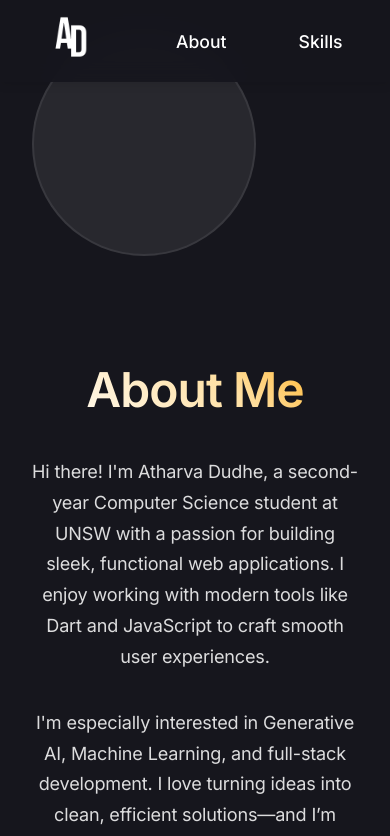
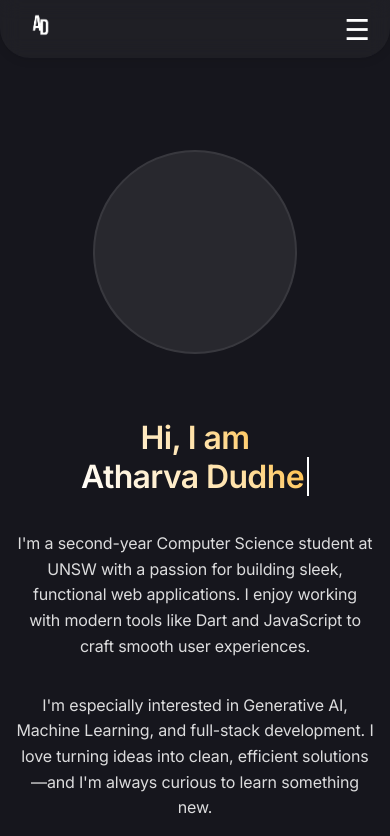
Before and after one commit to ADudhe01/personal-portfolio, a React (Vite) app: page / in a window 390 px wide. Shown: the top 836 px of the page. Built offline with nearby package versions, Linux system fonts and the light colour scheme.

Commit message:
Made website responsive

```diff
--- a/package.json
+++ b/package.json
@@ -11,6 +11,7 @@
   },
   "dependencies": {
     "emailjs-com": "^3.2.0",
+    "lucide-react": "^0.513.0",
     "react": "^19.1.0",
     "react-dom": "^19.1.0",
     "react-icons": "^5.5.0",
--- a/src/components/AboutMe.jsx
+++ b/src/components/AboutMe.jsx
@@ -1,7 +1,50 @@
 import styles from "./AboutMe.module.css";
 import { Link } from "react-router-dom";
+import { useState, useEffect } from "react";
 
 export default function AboutMe() {
+  const [typedName, setTypedName] = useState("");
+  const [index, setIndex] = useState(0);
+  const [isDeleting, setIsDeleting] = useState(false);
+  const fullName = "Atharva Dudhe";
+  const typingSpeed = 150; // milliseconds per character
+  const deletingSpeed = 100; // milliseconds per character
+  const pauseBeforeDeleting = 1000; // milliseconds
+  const pauseBeforeTyping = 500; // milliseconds
+
+  useEffect(() => {
+    const handleTyping = () => {
+      if (!isDeleting) {
+        // Typing
+        if (index < fullName.length) {
+          setTypedName(fullName.substring(0, index + 1));
+          setIndex(prevIndex => prevIndex + 1);
+        } else {
+          // Done typing, start deleting after a pause
+          setIsDeleting(true);
+          // No need to setIndex here, deletion starts from full length
+        }
+      } else {
+        // Deleting
+        if (index > 0) {
+          setTypedName(fullName.substring(0, index - 1));
+          setIndex(prevIndex => prevIndex - 1);
+        } else {
+          // Done deleting, start typing after a pause
+          setIsDeleting(false);
+          // setIndex(0); // Already 0
+        }
+      }
+    };
+
+    const timeout = setTimeout(
+      handleTyping,
+      isDeleting ? (index === 0 ? pauseBeforeTyping : deletingSpeed) : (index === fullName.length ? pauseBeforeDeleting : typingSpeed)
+    );
+
+    return () => clearTimeout(timeout);
+  }, [typedName, isDeleting]); // Dependencies: rerun effect when typedName or isDeleting changes
+
   return (
     <section className={styles.aboutSection}>
       <div className={styles.profileContainer}>
@@ -9,17 +52,20 @@ export default function AboutMe() {
       </div>
 
       <div className={styles.contentContainer}>
-        <h1 className={styles.title}>About Me</h1>
+        <h1 className={styles.title}>
+          Hi, I am <br />
+          {typedName}<span className={styles.cursor}>|</span>
+        </h1>
         <p className={styles.description}>
-          Hi there! I'm Atharva Dudhe, a second-year Computer Science student at
-          UNSW with a passion for building sleek, functional web applications. I
-          enjoy working with modern tools like Dart and JavaScript to craft
-          smooth user experiences.
+          I'm a second-year Computer Science student at UNSW with a passion for
+          building sleek, functional web applications. I enjoy working with
+          modern tools like Dart and JavaScript to craft smooth user
+          experiences.
         </p>
         <p className={styles.description}>
           I'm especially interested in Generative AI, Machine Learning, and
           full-stack development. I love turning ideas into clean, efficient
-          solutions—and I’m always curious to learn something new.
+          solutions—and I'm always curious to learn something new.
         </p>
 
         <div className={styles.buttonContainer}>
--- a/src/components/AboutMe.module.css
+++ b/src/components/AboutMe.module.css
@@ -3,7 +3,7 @@
   align-items: flex-start;
   justify-content: center;
   gap: 7rem;
-  padding: 170px 6rem 2rem 6rem;
+  padding: 200px 6rem 2rem 6rem;
   min-height: calc(100vh - 80px);
 
   color: white;
@@ -53,6 +53,20 @@
   letter-spacing: -0.02em;
 }
 
+.cursor {
+  display: inline-block;
+  width: 2px;
+  margin-left: 3px;
+  background-color: white; /* Or the desired cursor color */
+  animation: blink 0.7s infinite step-start;
+}
+
+@keyframes blink {
+  50% {
+    opacity: 0;
+  }
+}
+
 .description {
   font-family: "Inter", sans-serif;
   font-size: 1.13rem;
@@ -98,12 +112,28 @@
   transform: translateX(4px);
 }
 
+@media (max-width: 1200px) {
+  .aboutSection {
+    gap: 4rem;
+    padding: 200px 4rem 2rem 4rem;
+  }
+
+  .profileImage {
+    width: 350px;
+    height: 350px;
+  }
+
+  .contentContainer {
+    max-width: 500px;
+  }
+}
+
 @media (max-width: 1024px) {
   .aboutSection {
     flex-direction: column;
-    padding: 2rem;
-    text-align: center;
-    gap: 2rem;
+    align-items: center;
+    padding: 180px 2rem 2rem 2rem;
+    gap: 3rem;
   }
 
   .profileContainer {
@@ -112,13 +142,64 @@
   }
 
   .profileImage {
-    width: 220px;
-    height: 220px;
+    width: 280px;
+    height: 280px;
   }
 
   .contentContainer {
     max-width: 100%;
     height: auto;
-    margin-top: 1.5rem;
+    text-align: center;
+    align-items: center;
+  }
+
+  .title {
+    font-size: 2.8rem;
   }
 }
+
+@media (max-width: 768px) {
+  .aboutSection {
+    padding: 160px 1.5rem 2rem 1.5rem;
+    gap: 2.5rem;
+  }
+
+  .profileImage {
+    width: 240px;
+    height: 240px;
+  }
+
+  .title {
+    font-size: 2.4rem;
+  }
+
+  .description {
+    font-size: 1.05rem;
+  }
+}
+
+@media (max-width: 480px) {
+  .aboutSection {
+    padding: 150px 1rem 2rem 1rem;
+    gap: 2rem;
+  }
+
+  .profileImage {
+    width: 200px;
+    height: 200px;
+  }
+
+  .title {
+    font-size: 2rem;
+  }
+
+  .description {
+    font-size: 1rem;
+    line-height: 1.6;
+  }
+
+  .resumeButton {
+    padding: 0.8rem 1.5rem;
+    font-size: 0.95rem;
+  }
+}
--- a/src/components/Education.module.css
+++ b/src/components/Education.module.css
@@ -1,5 +1,5 @@
 .educationSection {
-  padding: 40px 6rem 6rem 6rem;
+  padding: 40px 6rem 3rem 6rem;
   background-color: #16161d;
   color: white;
   display: flex;
@@ -135,7 +135,7 @@
 
 @media (max-width: 900px) {
   .educationSection {
-    padding: 40px 1rem 6rem 1rem;
+    padding: 40px 1rem 3rem 1rem;
   }
   .timelineContainer {
     max-width: 100%;
--- a/src/components/Navbar.jsx
+++ b/src/components/Navbar.jsx
@@ -1,7 +1,12 @@
 import styles from "./Navbar.module.css";
 import myLogo from "../assets/myLogo-transparent.png";
+import { useState } from "react";
 
 export default function NavBar() {
+  const [menuOpen, setMenuOpen] = useState(false);
+
+  const toggleMenu = () => setMenuOpen(!menuOpen);
+
   return (
     <div>
       <nav className={styles.navbar}>
@@ -10,21 +15,34 @@ export default function NavBar() {
             <img src={myLogo} alt="Logo" className={styles.myLogoIcon} />
           </a>
         </div>
-        <div className={styles.navLinks}>
-          <a href="#about">About</a>
-          <a href="#skills">Skills</a>
-          <a href="#projects">Projects</a>
-          <a href="#education">Education</a>
-          <a href="#contact">Contact</a>
+
+        {/* Hamburger Menu Icon */}
+        <div className={styles.menuIcon} onClick={toggleMenu}>
+          &#9776; {/* Unicode for hamburger icon */}
         </div>
+
+        <div
+          className={`${styles.navLinks} ${menuOpen ? styles.showMenu : ""}`}
+        >
+          {/* Mobile Logo */}
+          <div className={styles.mobileLogo}>
+            <img src={myLogo} alt="Logo" className={styles.mobileLogoIcon} />
+          </div>
+          <a href="#about" onClick={toggleMenu}>About</a>
+          <a href="#skills" onClick={toggleMenu}>Skills</a>
+          <a href="#projects" onClick={toggleMenu}>Projects</a>
+          <a href="#education" onClick={toggleMenu}>Education</a>
+          <a href="#contact" onClick={toggleMenu}>Contact</a>
           <div className={styles.navBtn}>
             <a
               href="https://github.com/ADudhe01"
               target="_blank"
               rel="noopener noreferrer"
+              onClick={toggleMenu}
             >
               Github Profile
             </a>
+          </div>
         </div>
       </nav>
     </div>
--- a/src/components/Navbar.module.css
+++ b/src/components/Navbar.module.css
@@ -1,4 +1,6 @@
 .navbar {
+  background-color: rgba(255, 255, 255, 0.04); /* light background color */
+  height: 38px;
   position: fixed;
   top: 0;
   left: 0;
@@ -8,13 +10,15 @@
   justify-content: space-between;
   align-items: center;
   padding: 1rem 2rem;
-  background-color: rgba(22, 22, 29, 0.9);
+  /* background-color: rgba(22, 22, 29, 0.9); */
   color: white;
   padding: 20px 40px;
-  font-family: 'Inter', 'Outfit', -apple-system, BlinkMacSystemFont, sans-serif;
+  font-family: "Inter", "Outfit", -apple-system, BlinkMacSystemFont, sans-serif;
   box-shadow: 0 2px 10px rgba(0, 0, 0, 0.1);
   backdrop-filter: blur(10px);
   -webkit-backdrop-filter: blur(10px);
+  border-bottom-left-radius: 30px;
+  border-bottom-right-radius: 30px;
 }
 
 .myLogoIcon {
@@ -52,7 +56,7 @@
 }
 
 .navLinks a::after {
-  content: '';
+  content: "";
   position: absolute;
   width: 0;
   height: 2px;
@@ -69,6 +73,12 @@
 
 .navLinks a:hover::after {
   width: 80%;
+}
+
+.navBtn {
+  /* Default style for desktop/larger screens */
+  display: flex; /* Or 'block', depending on desired layout */
+  align-items: center;
 }
 
 .navBtn a {
@@ -90,3 +100,142 @@
   transform: translateY(-2px);
   box-shadow: 0 5px 15px rgba(255, 165, 0, 0.3);
 }
+
+.menuIcon {
+  display: none;
+}
+
+/* Mobile Logo Styles */
+.mobileLogo {
+  display: none;
+}
+
+.mobileLogoIcon {
+  height: 150px;
+  width: auto;
+  margin-bottom: 2rem;
+  transition: transform 0.3s ease;
+}
+
+.mobileLogoIcon:hover {
+  transform: scale(1.05);
+}
+
+@media (max-width: 1200px) {
+  .navbar {
+    padding: 20px 30px;
+  }
+
+  .navLinks {
+    margin-left: 100px;
+    gap: 2rem;
+  }
+
+  .myLogoIcon {
+    height: 90px;
+  }
+}
+
+@media (max-width: 1024px) {
+  .navLinks {
+    margin-left: 80px;
+    gap: 1.5rem;
+  }
+
+  .navLinks a {
+    font-size: 1rem;
+  }
+
+  .myLogoIcon {
+    height: 80px;
+  }
+}
+
+@media (max-width: 768px) {
+  .navbar {
+    padding: 15px 20px;
+  }
+
+  .navLinks {
+    position: fixed;
+    top: 0;
+    left: 0;
+    right: 0;
+    bottom: 0;
+    background-color: rgba(22, 22, 29, 0.98);
+    flex-direction: column;
+    align-items: center;
+    justify-content: center;
+    gap: 2rem;
+    padding: 2rem 0;
+    display: flex; /* Keep display flex for layout when visible */
+    margin-left: 0;
+    height: 100vh;
+    transform: translateX(100%); /* Start off-screen to the right */
+    opacity: 0; /* Start hidden */
+    visibility: hidden; /* Start not visible */
+    transition: transform 0.3s ease-in-out, opacity 0.3s ease-in-out, visibility 0.3s ease-in-out;
+  }
+
+  .showMenu {
+    display: flex !important; /* Show when toggled */
+    transform: translateX(0); /* Slide into view */
+    opacity: 1; /* Become visible */
+    visibility: visible; /* Make visible */
+  }
+
+  .menuIcon {
+    display: block;
+    font-size: 2rem;
+    color: white;
+    cursor: pointer;
+    z-index: 1100;
+    padding: 5px;
+  }
+
+  .navBtn {
+    /* Style when inside the mobile menu */
+    display: block; /* Ensure it's displayed in the flex column */
+    margin-top: 1rem; /* Add some spacing */
+  }
+
+  .myLogoIcon {
+    position: static;
+    transform: none;
+    height: 60px;
+  }
+
+  .navLinks a {
+    font-size: 1.2rem;
+    padding: 12px 24px;
+  }
+
+  /* Show mobile logo in menu */
+  .mobileLogo {
+    display: block;
+    margin-bottom: 1rem;
+  }
+}
+
+@media (max-width: 480px) {
+  .navbar {
+    padding: 10px 15px;
+  }
+
+  .myLogoIcon {
+    height: 50px;
+  }
+
+  .menuIcon {
+    font-size: 1.8rem;
+  }
+
+  .navLinks a {
+    font-size: 1.1rem;
+    padding: 10px 20px;
+  }
+
+  .mobileLogoIcon {
+    height: 130px;
+  }
+}
```
Also changed, not shown: src/components/Contact.jsx (+24 -5 lines), src/components/Contact.module.css (+38 -4 lines), src/components/Projects.module.css (+89 -0 lines), 1 other file (tests, documents, lock files or other folders). Lines whose indentation alone changed are shown as unchanged.
